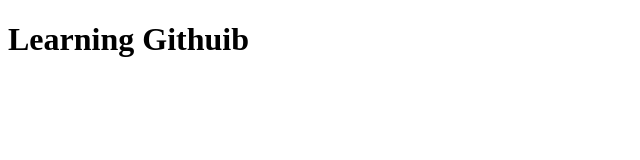
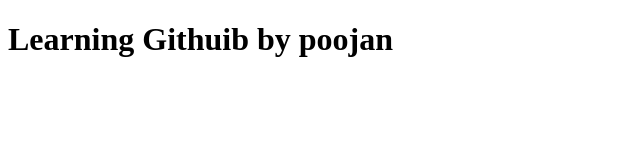
Before and after one commit to PoojanPatelJT/git-learning, a plain HTML site: page index.html in a window 1280 px wide. Shown: the whole page, without its empty margins (0-640 px from the left). Drawn offline with Linux system fonts and the light colour scheme.

Commit message:
secound deployment

```diff
--- a/index.html
+++ b/index.html
@@ -6,6 +6,6 @@
     <title>Git Learning</title>
 </head>
 <body>
-    <h1>Learning Githuib</h1>
+    <h1>Learning Githuib by poojan</h1>
 </body>
 </html>
```
